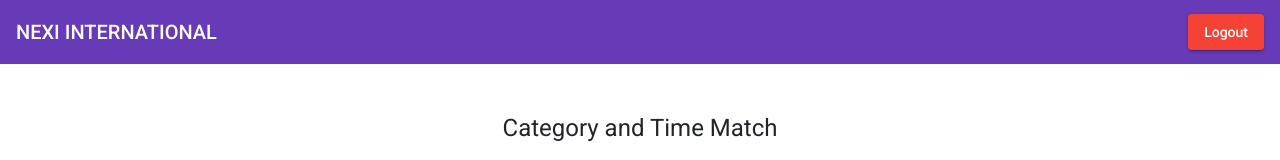
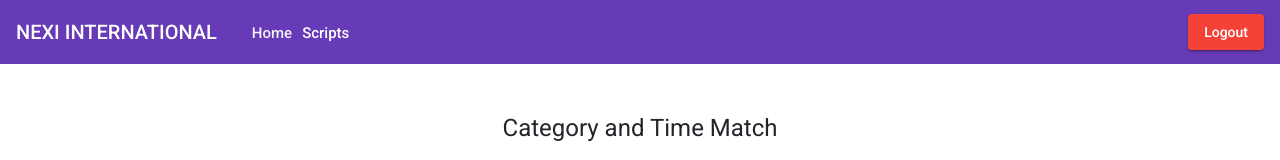
Before and after one commit to hammadtariq321/NEXI-ActivationKeys-UI-Frontend, an Angular app: page /category-and-time-match in a window 1280 px wide. Shown: the top 160 px of the page. Built offline with nearby package versions, Linux system fonts and the light colour scheme.

Commit message:
fix api key performance issue and added script

```diff
--- a/src/app/app-routing.module.ts
+++ b/src/app/app-routing.module.ts
@@ -8,7 +8,7 @@ import { AuthGuard } from './services/auth/auth.guard';
 
 const routes: Routes = [
   { path: 'login', component: LoginComponent },
-  { path: '', component: HomepageComponent, canActivate: [AuthGuard] },
+  { path: 'home', component: HomepageComponent, canActivate: [AuthGuard] },
   { path: 'edit', component: EditComponent, canActivate: [AuthGuard] },
   { path: 'category-and-time-match', component: CategoriesAndTimeMatchComponent},
 ];
--- a/src/app/components/header/header.component.html
+++ b/src/app/components/header/header.component.html
@@ -1,7 +1,31 @@
 <mat-toolbar color="primary">
     <mat-toolbar-row>
       <span>NEXI INTERNATIONAL</span>
+      <div class="nav_items_">
+        <span [routerLink]="['/home']" routerLinkActive="active">Home</span>
+      <span [routerLink]="['/category-and-time-match']" routerLinkActive="active">Scripts</span>
+      </div>
       <span class="example-spacer"></span>
       <button mat-raised-button color="warn" (click)="logout()">Logout</button>
     </mat-toolbar-row>
   </mat-toolbar>
+
+  <!-- <nav class="navbar navbar-expand-lg navbar-light bg-light">
+    <a class="navbar-brand" href="#">NEXI International</a>
+    <button class="navbar-toggler" type="button" data-toggle="collapse" data-target="#navbarNav" aria-controls="navbarNav" aria-expanded="false" aria-label="Toggle navigation">
+      <span class="navbar-toggler-icon"></span>
+    </button>
+    <div class="collapse navbar-collapse" id="navbarNav">
+      <ul class="navbar-nav">
+        <li class="nav-item" >
+          <a class="nav-link" [routerLink]="['/']" routerLinkActive="active">Home </a>
+        </li>
+        <li class="nav-item" >
+          <a class="nav-link"  [routerLink]="['/category-and-time-match']" routerLinkActive="active">Scripts</a>
+        </li>
+      </ul>
+      <ul class="navbar-nav ml-auto">
+        <button mat-button color="warn" (click)="logout()">Logout</button>
+      </ul>
+    </div>
+  </nav> -->
--- a/src/app/components/header/header.component.scss
+++ b/src/app/components/header/header.component.scss
@@ -1,3 +1,19 @@
 .example-spacer {
     flex: 1 1 auto;
   }
+
+.nav_items_ {
+  margin-left: 30px;
+  span {
+    margin: 0px 5px;
+    color: #f1f1f1;
+    font-size: 15px;
+    cursor: pointer;
+  }:hover{
+    color: #fff;
+  }
+}
+
+.active {
+  color: #fff !important;
+}
--- a/src/app/pages/edit/edit.component.ts
+++ b/src/app/pages/edit/edit.component.ts
@@ -23,7 +23,7 @@ export class EditComponent implements OnInit {
     this.licenseForm = this.storage.selectedActivationKey
     if (!this.licenseForm) {
       alert('Please Select Again')
-      this.route.navigateByUrl('/')
+      this.route.navigateByUrl('/home')
     }
   }
 
@@ -36,7 +36,7 @@ export class EditComponent implements OnInit {
         console.log(res)
         this.openSnackBar()
         this.spinner = false
-        this.route.navigateByUrl('/')
+        this.route.navigateByUrl('/home')
       },
       (err) => {
         console.log(err)
@@ -46,7 +46,7 @@ export class EditComponent implements OnInit {
   }
 
   cancel() {
-    this.route.navigateByUrl('/')
+    this.route.navigateByUrl('/home')
   }
 
   openSnackBar() {
--- a/src/app/pages/homepage/homepage.component.html
+++ b/src/app/pages/homepage/homepage.component.html
@@ -71,10 +71,10 @@
               aria-label="Example icon button with a home icon">
               <mat-icon>edit</mat-icon>
             </button>
-            <button mat-icon-button color="warn" (click)="deleteKey(element)"
+            <!-- <button mat-icon-button color="warn" (click)="deleteKey(element)"
               aria-label="Example icon button with a home icon">
               <mat-icon>delete</mat-icon>
-            </button>
+            </button> -->
           </td>
         </ng-container>
 
--- a/src/app/pages/homepage/homepage.component.ts
+++ b/src/app/pages/homepage/homepage.component.ts
@@ -26,11 +26,26 @@ export class HomepageComponent implements  OnInit {
 
   displayedColumns: string[] = ['id', 'Key', 'License Name', 'MacAddress', 'IpAddress', 'Status', 'Date', 'Expired', 'Action'];
 
-  constructor( private http: ApiService, public dialog: MatDialog, private route: Router, private storage: StorageService ) { }
+  constructor( private http: ApiService, public dialog: MatDialog, private route: Router, private storage: StorageService ) {
+
+  }
 
 
   ngOnInit(): void {
-    this.getActivationKeys()
+
+  }
+
+  ngAfterViewInit() {
+    let keys = this.storage.activationKeysResponse
+    console.log(keys)
+    if (keys){
+      this.dataSource = new MatTableDataSource(keys)
+      this.dataSource.paginator = this.paginator
+      this.dataSource.sort = this.sort
+      this.spinner = false
+    } else {
+      this.getActivationKeys()
+    }
   }
 
   getActivationKeys() {
@@ -41,10 +56,12 @@ export class HomepageComponent implements  OnInit {
         this.dataSource = new MatTableDataSource(this.activationKeys)
         this.dataSource.paginator = this.paginator
         this.dataSource.sort = this.sort
+        this.storage.activationKeysResponse  = res
       },
       (err) => {
         console.log(err)
-        alert('Internet Not Stable! Try Again Later')
+        alert('Internet Not Stable! Trying again :(')
+        this.getActivationKeys()
       }
     )
   }
--- a/src/app/pages/login/login.component.ts
+++ b/src/app/pages/login/login.component.ts
@@ -32,7 +32,7 @@ export class LoginComponent implements OnInit {
         console.log(res)
         this.spinner = false
         localStorage.setItem('userToken', res.token)
-        this.route.navigateByUrl('/')
+        this.route.navigateByUrl('/home')
       },
       (err) => {
         this.spinner = false
--- a/src/app/pages/scripts/categories-and-time-match/categories-and-time-match.component.html
+++ b/src/app/pages/scripts/categories-and-time-match/categories-and-time-match.component.html
@@ -7,7 +7,7 @@
     <input class="form-control" type="file" id="formFile" (change)="fileResponse($event)" [hidden]="fileselected">
     <mat-spinner style="margin: auto;" *ngIf="spinner"></mat-spinner>
     <table class="table" *ngIf="response">
-        <thead class="thead-dark">
+        <thead class="thead-light">
           <tr>
             <th scope="col">Type</th>
             <th scope="col">Basic</th>
@@ -37,7 +37,7 @@
       <div class="row">
         <div class="col-md-6">
             <table class="table" *ngIf="response">
-                <thead class="thead-dark">
+                <thead class="thead-light">
                   <tr>
                     <th scope="col">#</th>
                     <th scope="col">Category Not Found</th>
@@ -53,7 +53,7 @@
         </div>
         <div class="col-md-6">
             <table class="table" *ngIf="response">
-                <thead class="thead-dark">
+                <thead class="thead-light">
                   <tr>
                     <th scope="col">#</th>
                     <th scope="col">Category</th>
--- a/src/app/services/api.service.ts
+++ b/src/app/services/api.service.ts
@@ -9,8 +9,8 @@ const headers = new HttpHeaders()
 })
 export class ApiService {
 
-  // api_url = 'https://nexsusactivation.herokuapp.com'
-  api_url = 'http://127.0.0.1:8000'
+  api_url = 'https://nexsusactivation.herokuapp.com'
+  // api_url = 'http://127.0.0.1:8000'
 
 
   constructor(private http: HttpClient) { }
```
Also changed, not shown: src/app/services/storage.service.ts (+1 -10 lines).
